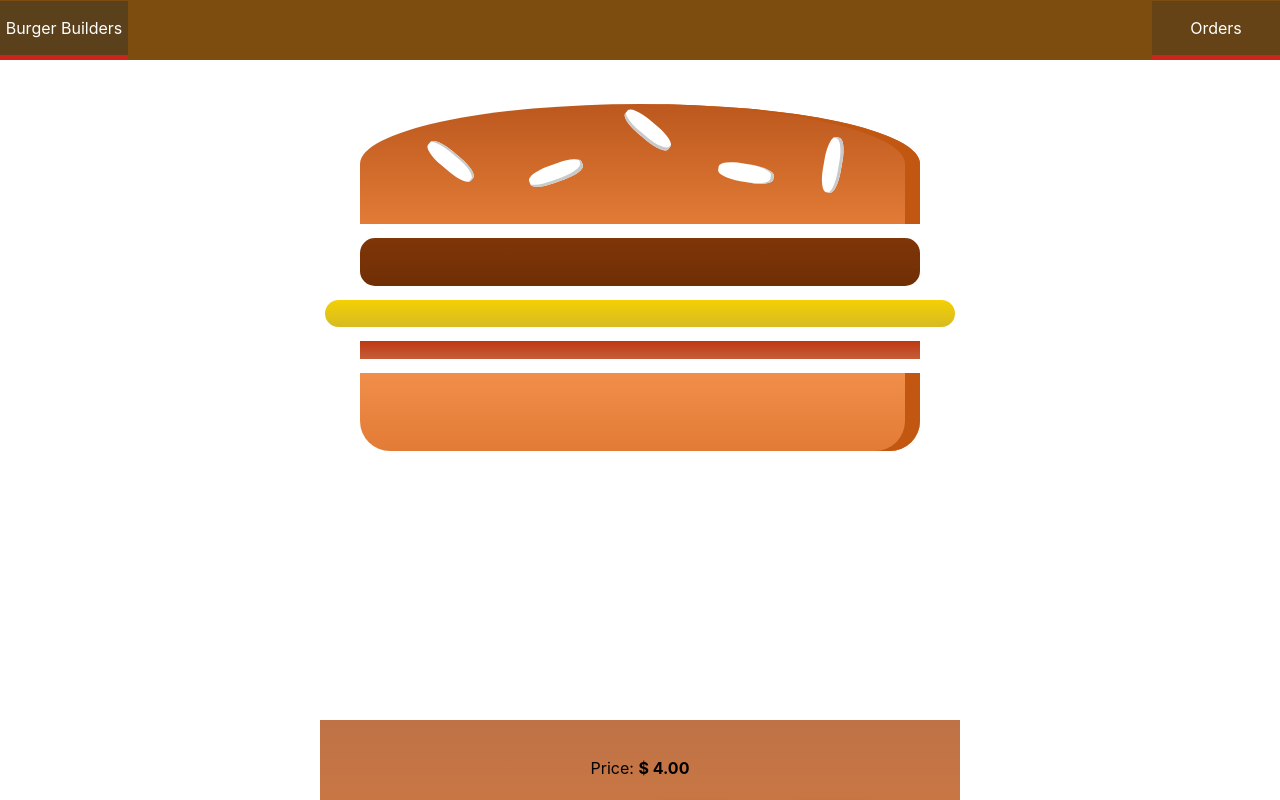
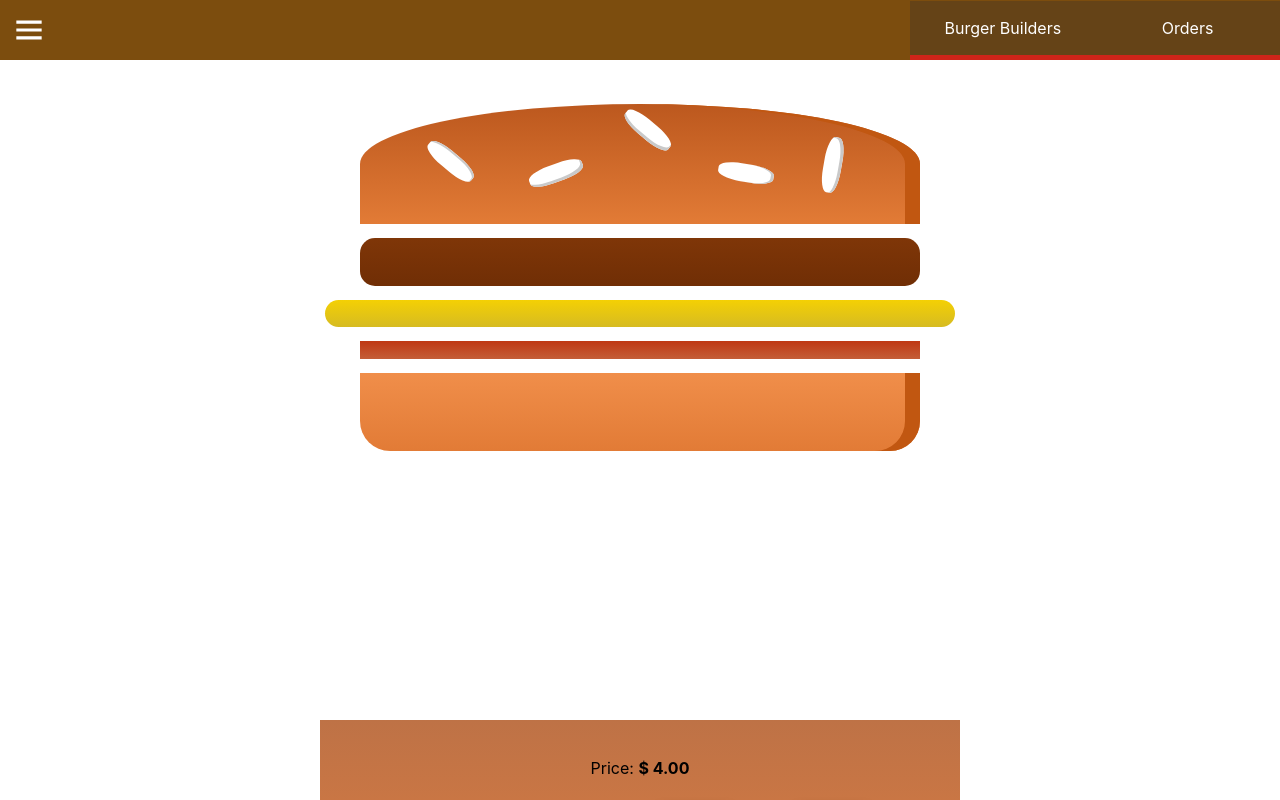
Before and after one commit to Burhan-Rashid/burger-builder, a React (Create React App) app: page / in a window 1280 px wide. Shown: the top 800 px of the page. Built offline with nearby package versions, Linux system fonts and the light colour scheme.

Commit message:
Modified Navbar

```diff
--- a/package.json
+++ b/package.json
@@ -8,6 +8,7 @@
     "@testing-library/user-event": "^12.1.10",
     "react": "^17.0.2",
     "react-dom": "^17.0.2",
+    "react-icons": "^4.2.0",
     "react-scripts": "4.0.3",
     "web-vitals": "^1.0.1"
   },
--- a/src/components/Nav/Navbar.css
+++ b/src/components/Nav/Navbar.css
@@ -10,18 +10,34 @@
   top: 0px;
   left: 0px;
 }
-.Navbar p {
+.Navbar__right {
+  display: flex;
+  flex: 0.3;
+  align-items: center;
+  justify-content: flex-end;
+  height: 90%;
+}
+.Navbar__right p {
   color: white;
   background-color: rgba(88, 63, 30, 0.616);
   text-align: center;
-  width: 10%;
-  height: 90%;
+  width: 100%;
+  height: 100%;
   cursor: pointer;
   display: flex;
   align-items: center;
   justify-content: center;
   border-bottom: 5px solid rgba(245, 26, 26, 0.74);
 }
-.Navbar p:hover {
+.Navbar__right p:hover {
   background-color: rgba(88, 63, 30, 0.9);
 }
+.Navbar__icon {
+  margin-left: 10px;
+  display: flex;
+  align-items: center;
+  justify-content: center;
+}
+.Navbar__icon:hover {
+  cursor: pointer;
+}
--- a/src/components/Nav/Navbar.js
+++ b/src/components/Nav/Navbar.js
@@ -1,11 +1,17 @@
 import React from 'react'
 import "./Navbar.css"
+import { BiMenu } from "react-icons/bi"
 
 function Navbar() {
     return (
         <div className="Navbar">
-            <p>Burger Builders</p>
-            <p>Orders</p>
+            <div className="Navbar__icon">
+                <BiMenu size={38} color="white" />
+            </div>
+            <div className="Navbar__right">
+                <p>Burger Builders</p>
+                <p>Orders</p>
+            </div>
         </div>
     )
 }
```
Also changed, not shown: 2 other files (tests, documents, lock files or other folders).
